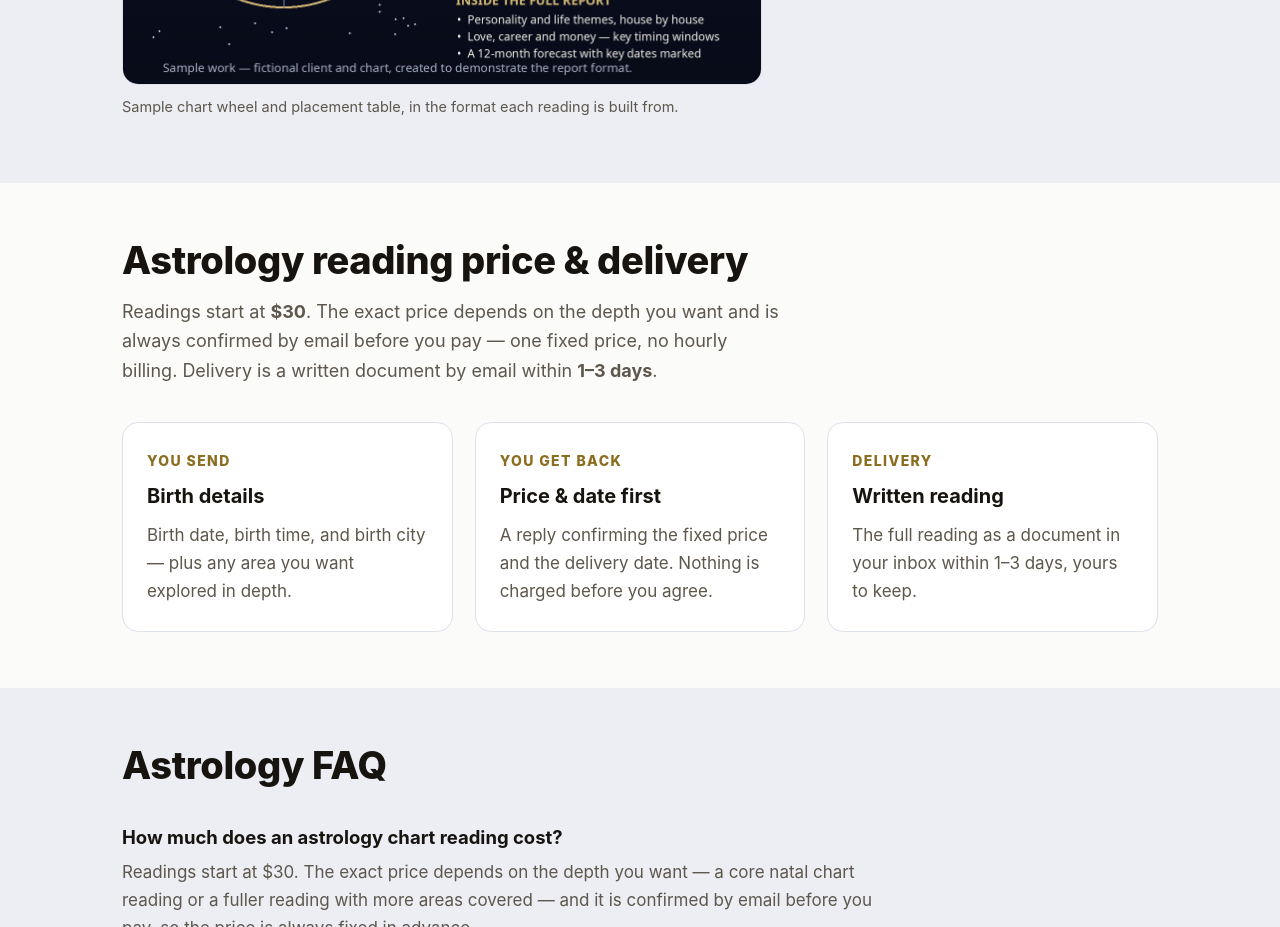
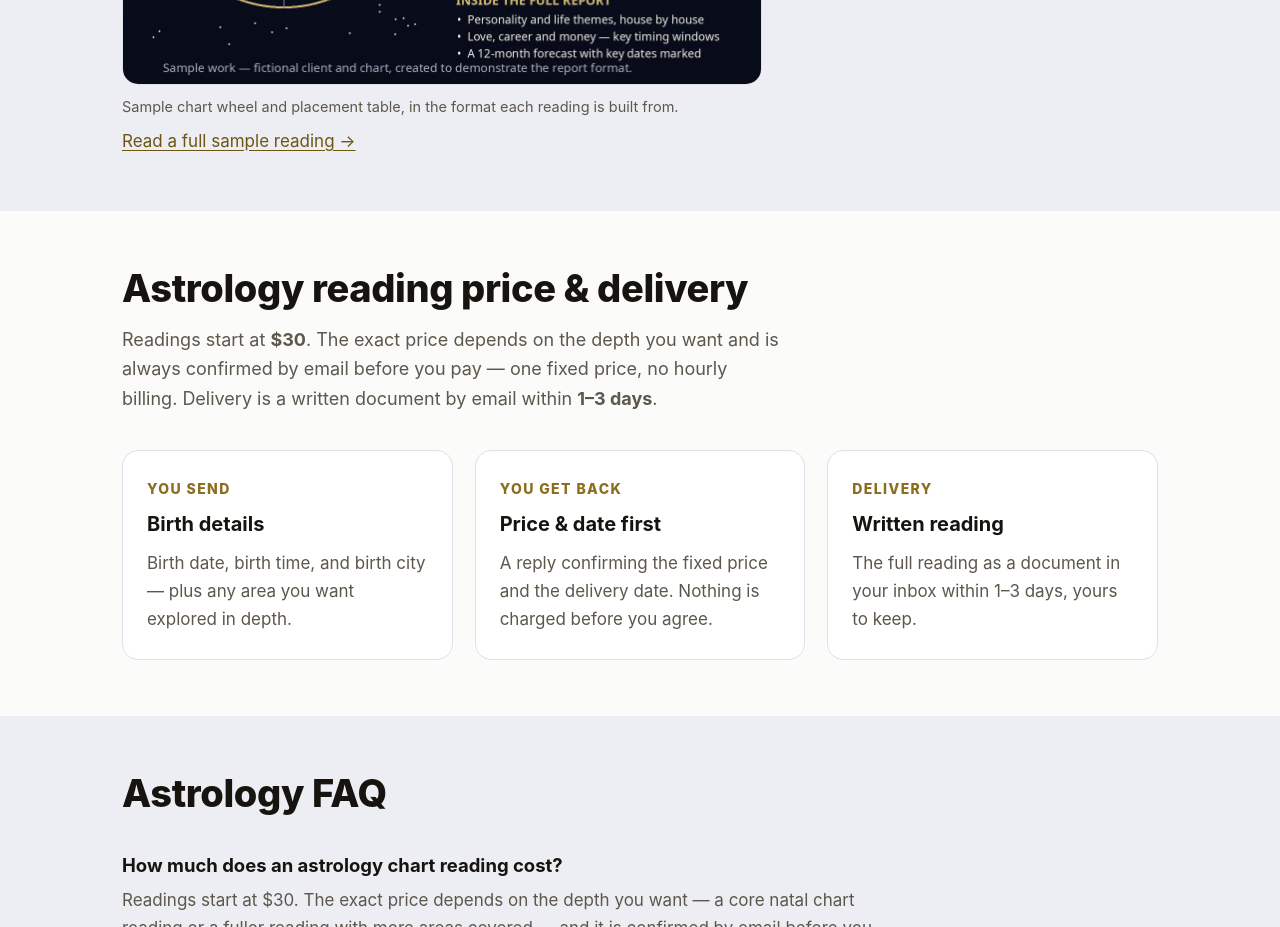
Before and after one commit to zhixuan559-beep/zhixuan559-beep.github.io, a plain HTML site: page services/astrology-reading.html in a window 1280 px wide. Shown: the part 1560-2487 px from the top of the page. Drawn offline with Linux system fonts and the light colour scheme.

Commit message:
astrology service: link full sample reading

```diff
--- a/services/astrology-reading.html
+++ b/services/astrology-reading.html
@@ -97,6 +97,7 @@
       <figure style="margin:34px 0 0;max-width:640px">
         <img class="sample-img" src="/assets/img/sample-astrology.jpg" alt="Natal chart reading sample: birth chart wheel with planetary placements by sign and house" width="1280" height="960" loading="lazy">
         <figcaption class="caption">Sample chart wheel and placement table, in the format each reading is built from.</figcaption>
+        <p style="margin:8px 0 0"><a href="/readings/sample-astrology-reading.html">Read a full sample reading →</a></p>
       </figure>
     </div>
   </section>
```
